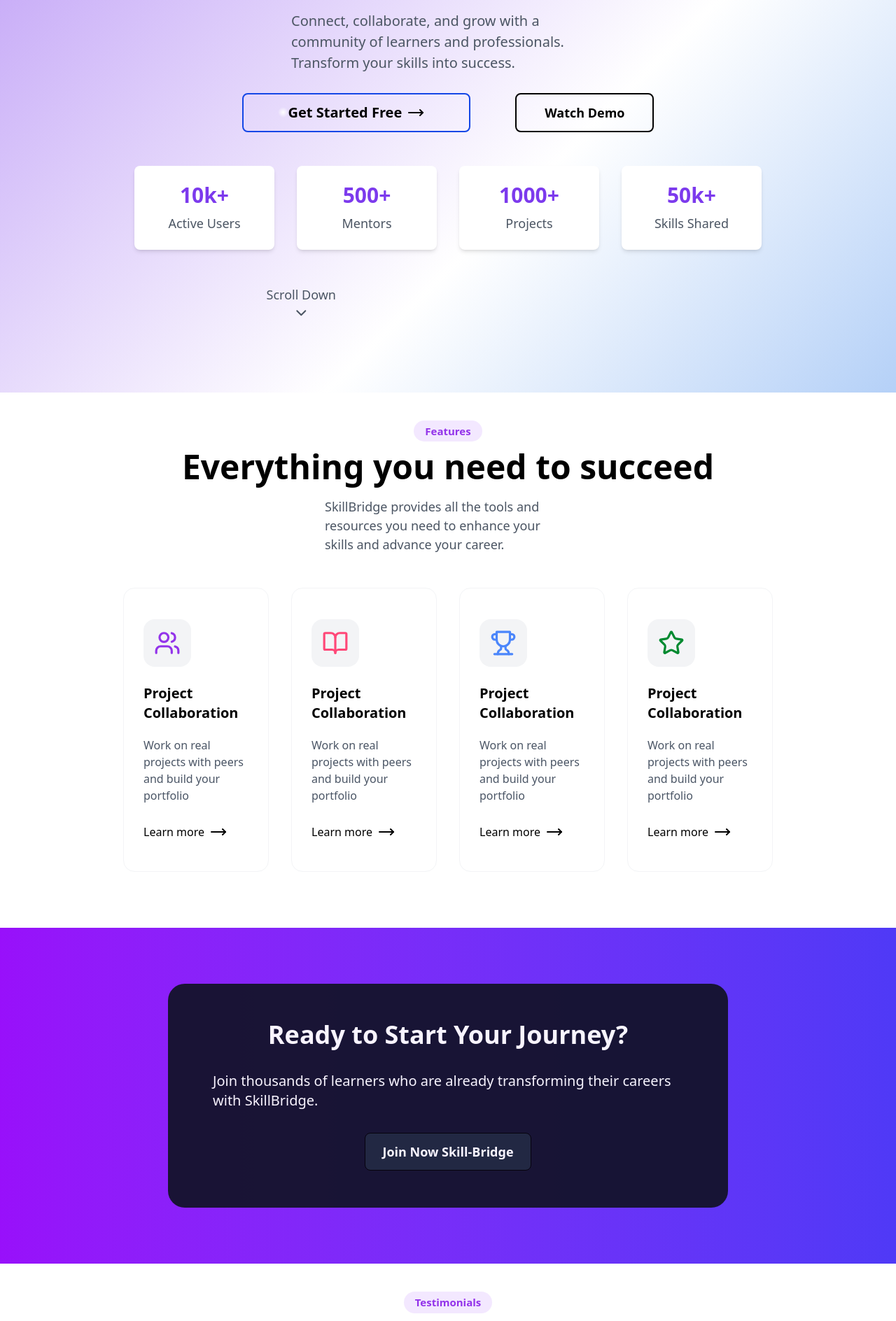
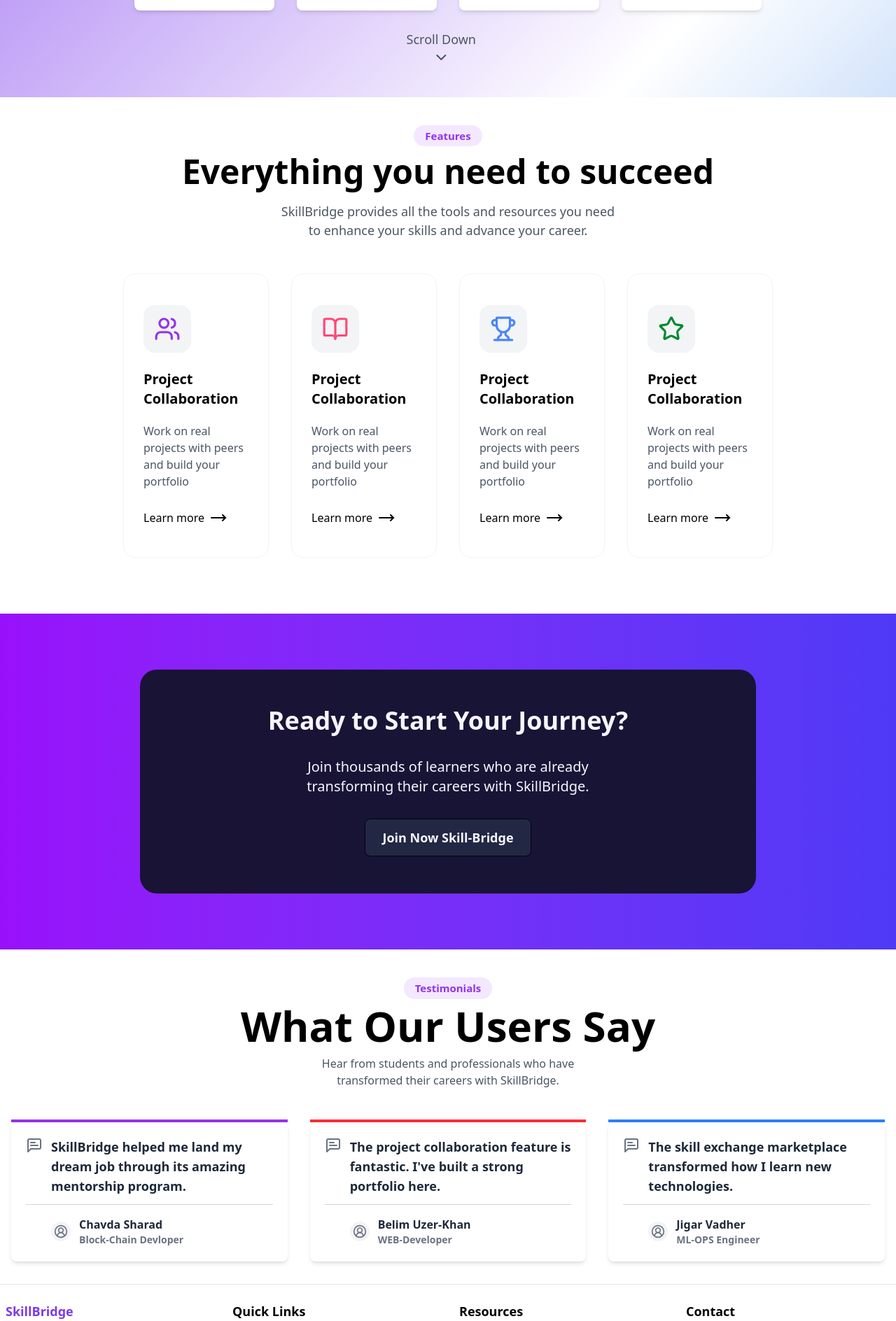
Before and after one commit to sharad-77/Skill-Bridge-Web, a React (Vite) app: page / in a window 1280 px wide. Shown: the part 740-2628 px from the top of the page at 70% size. Built offline with nearby package versions, Linux system fonts and the light colour scheme.

Commit message:
Home Page Completed

```diff
--- a/src/components/pages/Home.jsx
+++ b/src/components/pages/Home.jsx
@@ -15,23 +15,23 @@
   return (
     <section className="bg-gray-20 h-full w-full font-custom">
       {/* Main Section */}
-      <div className="flex flex-col justify-center items-center h-full w-full pt-20 box-pattern gradient-container md:px-10 lg:px-20 xl:px-40">
-        <div className="mini-Heading text-center md:text-left">The Future of Learning is Here</div>
+      <div className="flex flex-col justify-center items-center h-full w-full pt-20 box-pattern gradient-container md:px-10 lg:px-10 xl:px-20">
+        <div className="mini-Heading text-center md:text-left ">The Future of Learning is Here</div>
 
-        <div className="bg-gradient-to-r from-purple-600 to-indigo-600 text-transparent bg-clip-text text-[72px] max-w-4xl text-center font-bold leading-none py-4 md:text-[96px] lg:text-[120px] xl:text-[144px]">
+        <div className="bg-gradient-to-r from-purple-600 to-indigo-600 text-transparent bg-clip-text max-w-4xl lg:max-w-3xl text-center font-bold leading-none py-4 text-5xl md:text-6xl lg:text-7xl xl:text-[72px]">
           Unlock Your Potential with SkillBridge
         </div>
 
-        <div className="text-[#4b5563] max-w-3xl text-center text-xl leading-normal py-5 md:text-left md:px-10 lg:px-20 xl:px-40">
+        <div className="text-[#4b5563] max-w-3xl md:max-w-lg lg:max-w-2xl text-center leading-normal md:py-2 lg:py-5 text-md font-semibold md:text-md lg:text-xl">
           Connect, collaborate, and grow with a community of learners and
           professionals. Transform your skills into success.
         </div>
 
-        <div className="flex gap-4 py-2 items-center md:justify-center md:gap-8 lg:gap-12 xl:gap-16">
+        <div className="flex gap-4 py-8 items-center md:justify-center md:gap-8 lg:gap-12 xl:gap-16">
           <Button
             Variant="primary"
             size="large"
-            className="text-xl items-center gap-2 sparkle-effect text-black border-2 border-blue-700 hover:bg-white md:px-10 lg:px-12 xl:px-16"
+            className="text-md max-w-[10rem] max-h-[3rem] md:max-w-[14rem] md:text-lg items-center gap-2 sparkle-effect text-black border-2 border-black hover:bg-white md:px-6 py-6"
           >
             Get Started Free
             <MoveRight />
@@ -40,13 +40,13 @@
           <Button
             Variant="secondry"
             size="medium"
-            className="backdrop-blur-[90%] border-black border-2 md:px-6 lg:px-8 xl:px-10"
+            className="backdrop-blur-[90%] border-black border-2 text-md lg:text-lg md:px-6 lg:px-8 xl:px-10"
           >
             Watch Demo
           </Button>
         </div>
 
-        <div className="grid grid-cols-1 md:grid-cols-2 lg:grid-cols-3 xl:grid-cols-4 place-items-center gap-8 py-10 h-full max-w-4xl md:max-w-6xl lg:max-w-full xl:max-w-full">
+        <div className="grid grid-cols-2 md:grid-cols-4 place-items-center gap-8 py-10 h-full max-w-4xl md:max-w-6xl lg:max-w-full xl:max-w-full">
           <MiniCard>
             <div>10k+</div>
             <div>Active Users</div>
@@ -68,7 +68,7 @@
           </MiniCard>
         </div>
 
-        <div className="flex flex-col justify-center items-center bottom-10 left-1/2 transform -translate-x-1/2 animate-bounce ml-20 py-10 md:ml-0 md:px-10 lg:px-20 xl:px-40">
+        <div className="flex flex-col justify-center items-center bottom-10 left-1/2 transform -translate-x-1/2 animate-bounce ml-20 ">
           <p className="text-lg text-[var(--secoundry-color)]">Scroll Down</p>
           <ChevronDown className="text-[var(--secoundry-color)]" />
         </div>
@@ -78,13 +78,13 @@
       <div className="flex flex-col justify-center items-center py-10 md:px-10 lg:px-20 xl:px-40">
         <div className="flex flex-col justify-center items-center max-w-7xl">
           <div className="mini-Heading ">Features</div>
-          <div className="text-5xl font-bold py-3">Everything you need to succeed</div>
-          <div className="text-[#4b5563] max-w-2xl p-2 text-center text-lg leading-normal md:text-left md:px-10 lg:px-20 xl:px-40">
+          <div className=" text-3xl md:text-4xl text-center lg:text-5xl font-bold py-3">Everything you need to succeed</div>
+          <div className="text-[#4b5563] max-w-[23rem] md:max-w-lg p-2 text-center text-md lg:text-lg leading-normal">
             SkillBridge provides all the tools and resources you need to enhance
             your skills and advance your career.
           </div>
 
-          <div className="grid grid-cols-1 md:grid-cols-2 lg:grid-cols-3 xl:grid-cols-4 gap-8 px-4 py-10 h-full w-full md:max-w-6xl lg:max-w-full xl:max-w-full">
+          <div className="grid grid-cols-1 md:grid-cols-2 xl:grid-cols-4 gap-8 px-4 py-10 h-full w-full md:max-w-6xl lg:max-w-full xl:max-w-full">
             <FeaturesCard
               svg={<Users color="#9333ea" size={38} />}
               title={"Project Collaboration"}
@@ -124,13 +124,13 @@
         </div>
       </div>
 
-      {/* Join Message */}
+      {/* Join Now Section */}
       <div className="flex justify-center items-center w-full h-full gradient-primary md:px-10 lg:px-20 xl:px-40">
-        <div className="flex flex-col justify-center items-center max-w-4xl h-[20rem] w-full glass-dark m-20 rounded-3xl text-center md:text-left">
-          <div className="text-white text-4xl font-semibold">
+        <div className="flex flex-col justify-center items-center max-w-4xl h-[20rem] w-full glass-dark m-20 rounded-3xl text-center md:text-left mx-10">
+          <div className="text-white text-4xl font-semibold ">
             Ready to Start Your Journey?
           </div>
-          <div className="text-white text-xl max-w-2xl py-8">
+          <div className="text-white md:max-w-md text-lg xl:text-xl text-center py-8">
             Join thousands of learners who are already transforming their
             careers with SkillBridge.
           </div>
@@ -141,16 +141,16 @@
       </div>
 
       {/* Testimonial */}
-      <div className="flex items-center justify-center pt-10 md:px-10 lg:px-20 xl:px-40">
+      <div className="flex items-center justify-center pt-10 ">
         <div className="flex flex-col justify-center items-center max-w-7xl">
           <p className="mini-Heading">Testimonials</p>
-          <p className="text-5xl font-semibold pt-2">What Our Users Say</p>
-          <p className="max-w-xl text-center text-gray-600 py-3 md:text-left md:px-10 lg:px-20 xl:px-40">
+          <div className="text-4xl md:text-5xl lg:text-5xl xl:text-6xl text-center font-bold pt-2">What Our Users Say</div>
+          <div className="max-w-lg md:max-w-md text-center text-gray-600 py-3 ">
             Hear from students and professionals who have transformed their
             careers with SkillBridge.
-          </p>
+          </div>
 
-          <div className="grid grid-cols-3 gap-8 py-8 px-4 h-full w-full md:max-w-6xl lg:max-w-full xl:max-w-full">
+          <div className="grid grid-cols-1 md:grid-cols-2 lg:grid-cols-3 place-items-center  gap-8 py-8 px-4 h-full w-full md:max-w-6xl lg:max-w-full xl:max-w-full">
             <div className="h-full w-full border-t-4 border-[#9333ea]">
               <PostComponent>
                 <div>
```
